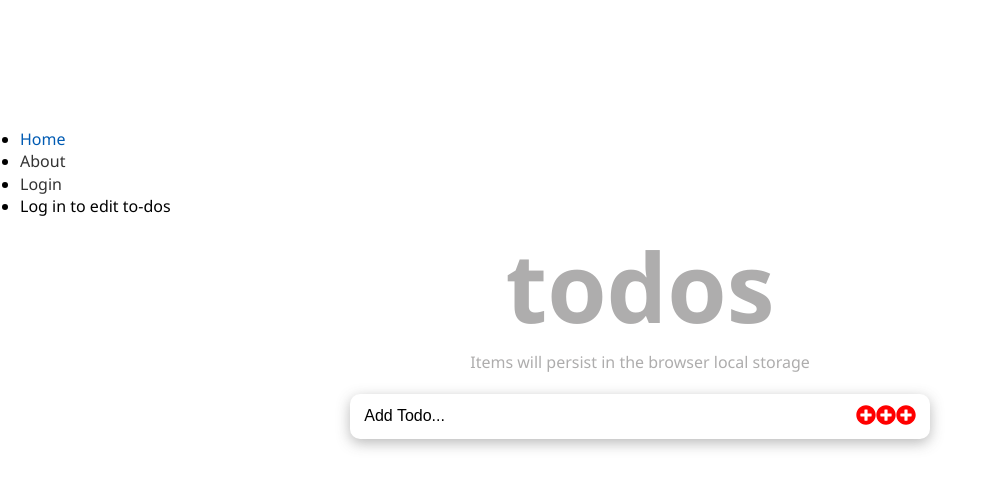
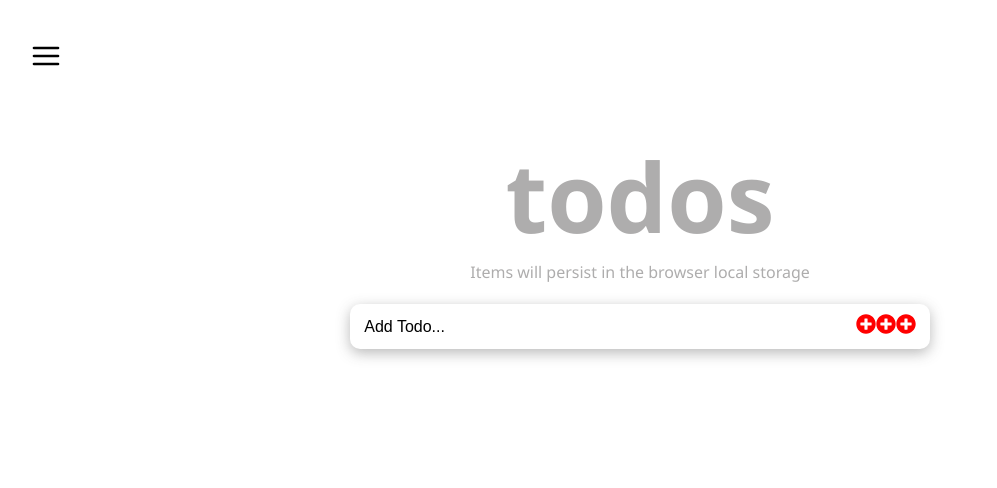
Before and after one commit to MarcoDiaz2000/react-tutorial, a React (Vite) app: page / in a window 1280 px wide. Shown: the top 488 px of the page, without its empty margins (0-997 px from the left). Built offline with nearby package versions, Linux system fonts and the light colour scheme.

Commit message:
Part 16 - React Toggle Button

```diff
--- a/src/components/Navbar.jsx
+++ b/src/components/Navbar.jsx
@@ -1,8 +1,11 @@
-import React from 'react';
+import React, { useState, useRef, useEffect } from 'react';
 import { NavLink, useNavigate } from "react-router-dom";
 import { useAuthContext } from '@/context/AuthContext';
+import { MdClose } from 'react-icons/md';
+import { FiMenu } from 'react-icons/fi';
 
 const Navbar = () => {
+  const [navbarOpen, setNavbarOpen] = useState(false);
   const { user, logout } = useAuthContext();
 
   const navigate = useNavigate();
@@ -19,17 +22,56 @@ const Navbar = () => {
     { path: '/login', text: 'Login' },
   ];
 
+  const ref = useRef();
+  useEffect(() => {
+    const handler = (event) => {
+      if (
+        navbarOpen &&
+        ref.current &&
+        !ref.current.contains(event.target)
+      ) {
+        setNavbarOpen(false);
+      }
+    };
+    document.addEventListener('mousedown', handler);
+    return () => {
+      // Cleanup the event listener
+      document.removeEventListener('mousedown', handler);
+    };
+  }, [navbarOpen]);
+
   return (
     <>
-  <nav className="navbar">
-  <ul>
+        <nav ref={ref} className="navbar">
+
+        <button
+  className="toggle"
+  onClick={() => setNavbarOpen((prev) => !prev)}
+>
+  {navbarOpen ? (
+    <MdClose style={{ width: '32px', height: '32px' }} />
+  ) : (
+    <FiMenu
+      style={{
+        width: '32px',
+        height: '32px',
+      }}
+    />
+  )}
+</button>
+  <ul className={`menu-nav${navbarOpen ? ' show-menu' : ''}`}>
     {links.map((link) => {
       return (
         <React.Fragment key={link.text}>
           {link.path === '/login' ? (
             !user && (
               <li>
-                <NavLink to={link.path}>{link.text}</NavLink>
+                <NavLink
+                  to={link.path}
+                  onClick={() => setNavbarOpen(false)}
+                >
+                  {link.text}
+                </NavLink>
               </li>
             )
           ) : link.path === '/profile' ? (
--- a/src/styles/app.css
+++ b/src/styles/app.css
@@ -112,3 +112,65 @@ a {
     grid-template-columns: 200px minmax(0, 1fr);
   }
 }
+
+/*==========================
+Sidebar navigation
+========================*/
+.navbar {
+  position: relative;
+}
+button {
+  cursor: pointer;
+  background: transparent;
+  border: none;
+  font-size: 20px;
+}
+.navbar .toggle {
+  position: fixed;
+  left: 30px;
+  top: 40px;
+  cursor: pointer;
+  background: transparent;
+  border: none;
+}
+.menu-nav {
+  list-style: none;
+  position: absolute;
+  background: #fff;
+  left: 0;
+  width: 0;
+  overflow: hidden;
+  max-width: 290px;
+  z-index: 9;
+  font-size: 18px;
+  box-shadow: 0 10px 15px -3px rgb(46 41 51 / 8%),
+    0 4px 6px -2px rgb(71 63 79 / 16%);
+  transform: translateX(-100px);
+  transition: transform ease-in-out 0.2s;
+  /* transition: width ease 0.2s; */
+}
+.menu-nav.show-menu {
+  width: 100%;
+  transform: translateX(0px);
+}
+.menu-nav li a,
+.menu-nav li span {
+  display: block;
+  padding: 1rem;
+}
+.log-in {
+  color: #777;
+  border-top: 1px solid #efecec;
+  margin-top: 15px;
+  font-size: 15px;
+}
+/* logout */
+.logout {
+  position: absolute;
+  right: 30px;
+  top: 40px;
+  display: flex;
+  gap: 2rem;
+  font-size: 20px;
+  color: #005bb3;
+}
```
